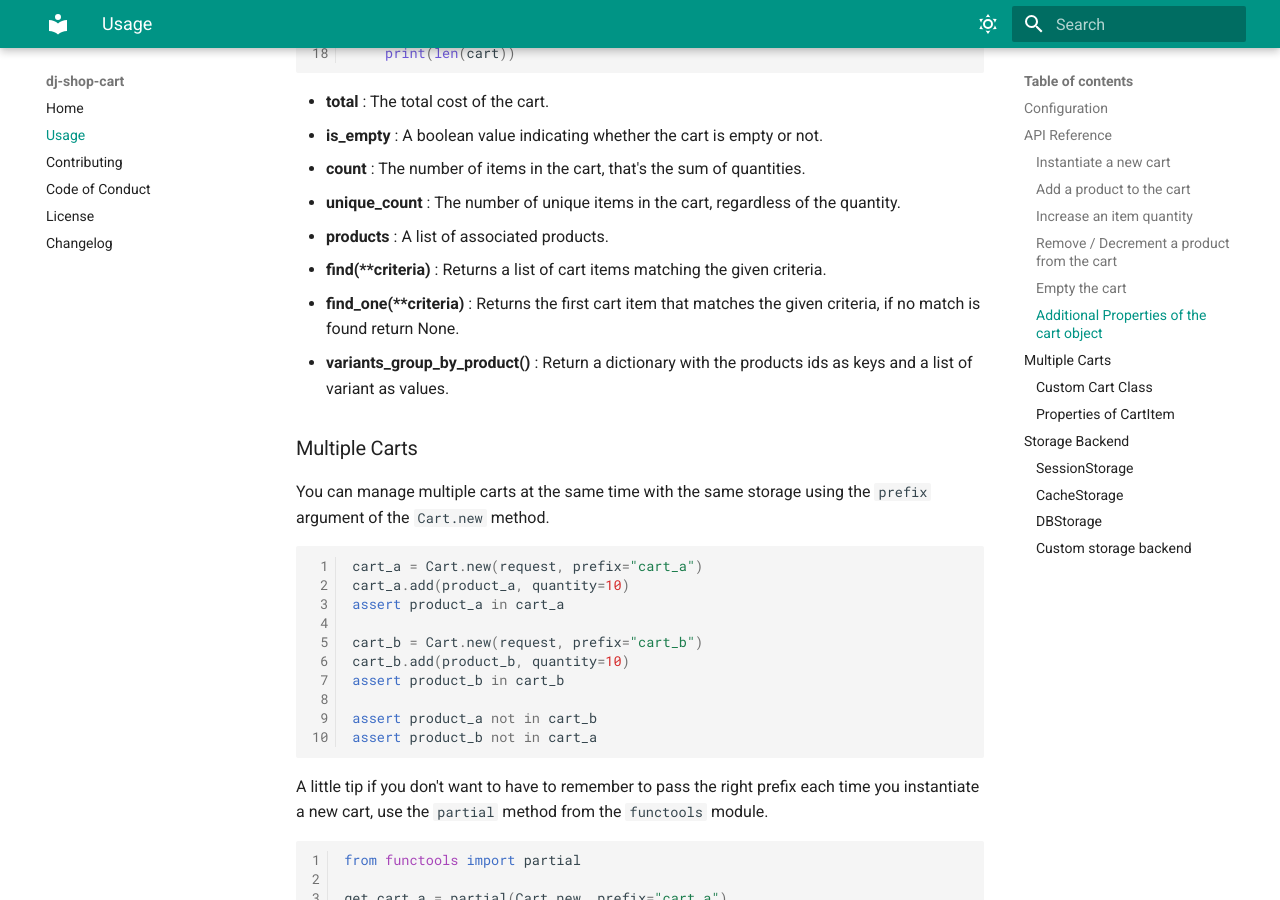
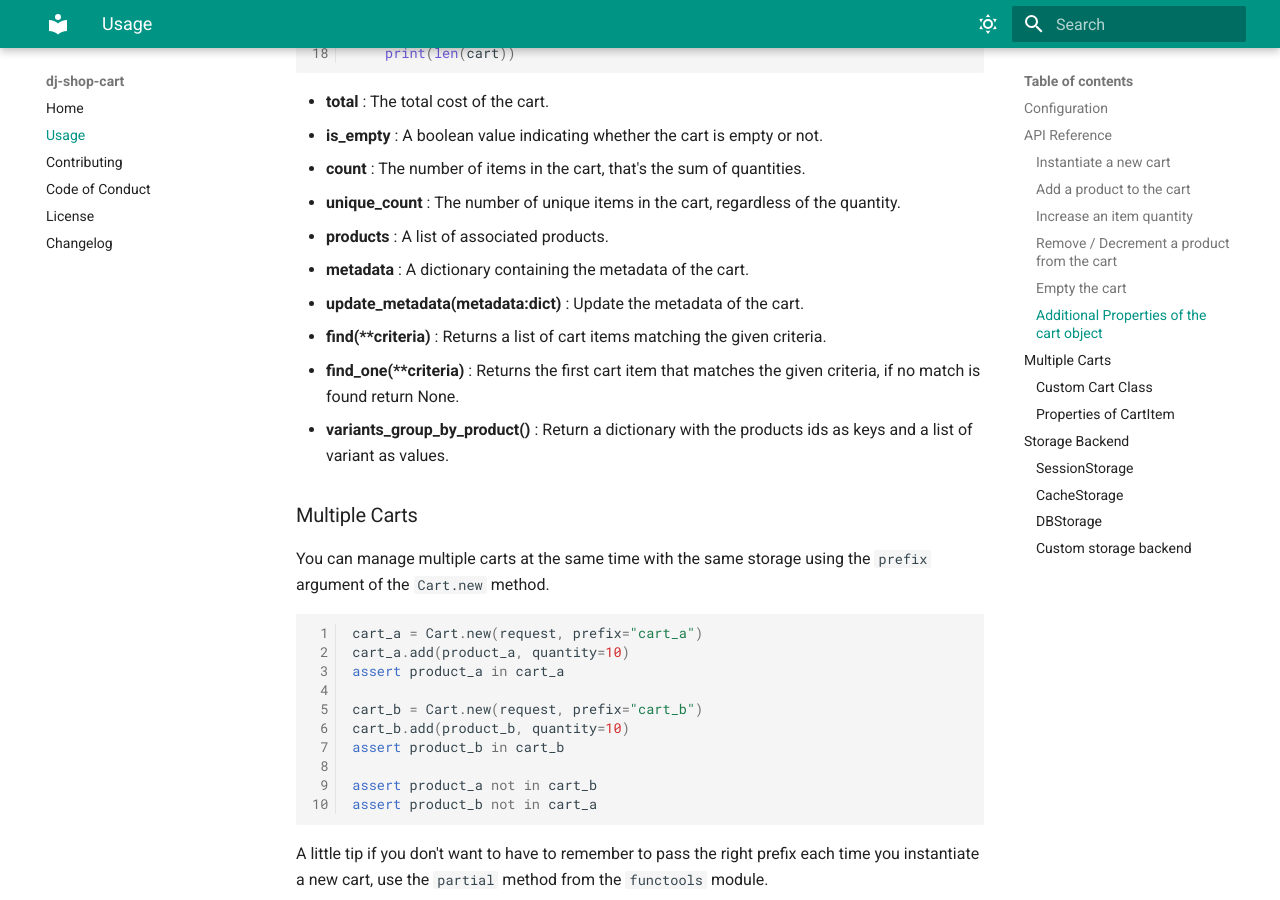
Before and after one commit to Tobi-De/dj-shop-cart, an MkDocs documentation site: the page built from docs/usage.md, in a window 1280 px wide and 900 px high, scrolled down 2820 px. Built offline with MkDocs 1.6.1 and Material for MkDocs 9.7.7, drawn with Linux system fonts in a browser that asks for light colours.

Commit message:
docs: cart metadata

```diff
--- a/docs/usage.md
+++ b/docs/usage.md
@@ -119,6 +119,8 @@ def my_view(request):
 - **count** :  The number of items in the cart, that's the sum of quantities.
 - **unique_count** : The number of unique items in the cart, regardless of the quantity.
 - **products** : A list of associated products.
+- **metadata** : A dictionary containing the metadata of the cart.
+- **update_metadata(metadata:dict)** : Update the metadata of the cart.
 - **find(\*\*criteria)** : Returns a list of cart items matching the given criteria.
 - **find_one(\*\*criteria)** : Returns the first cart item that matches the given criteria, if no match is found return None.
 - **variants_group_by_product()** :  Return a dictionary with the products ids as keys and a list of variant as values.
```
